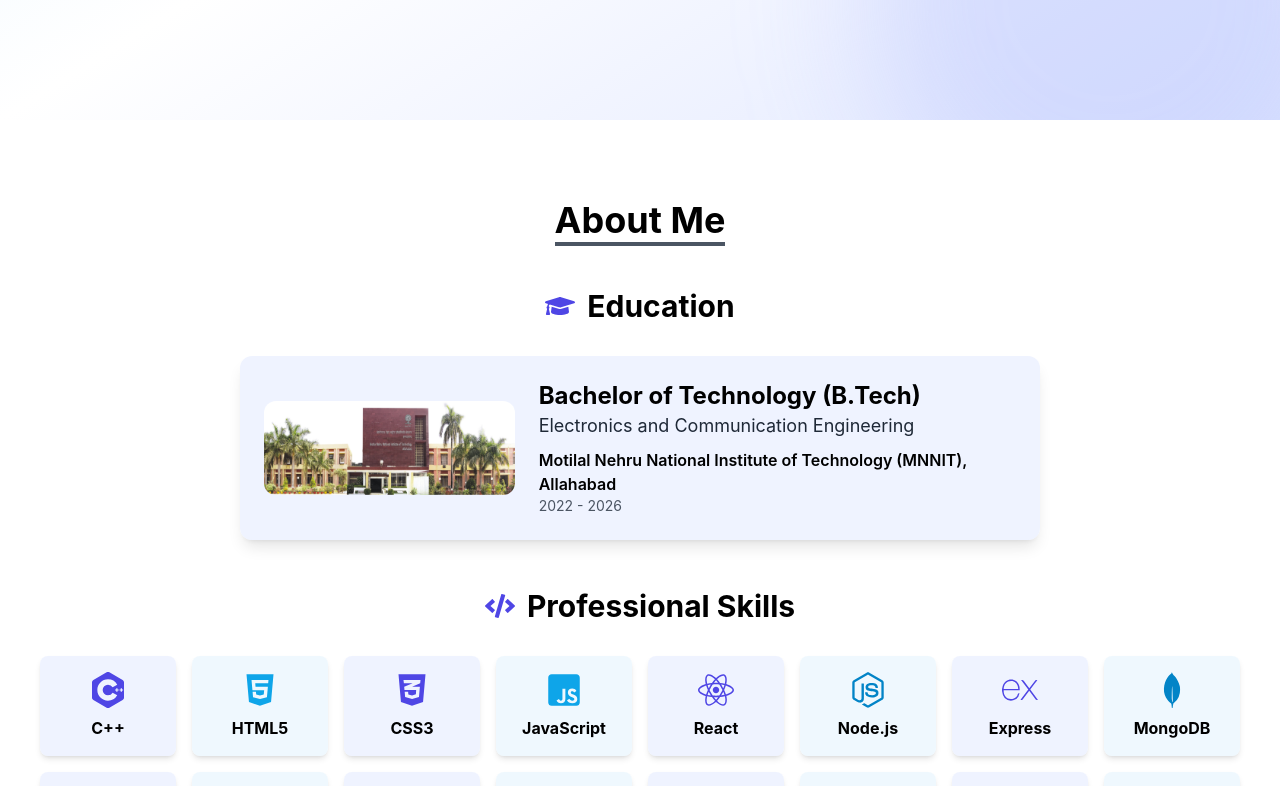
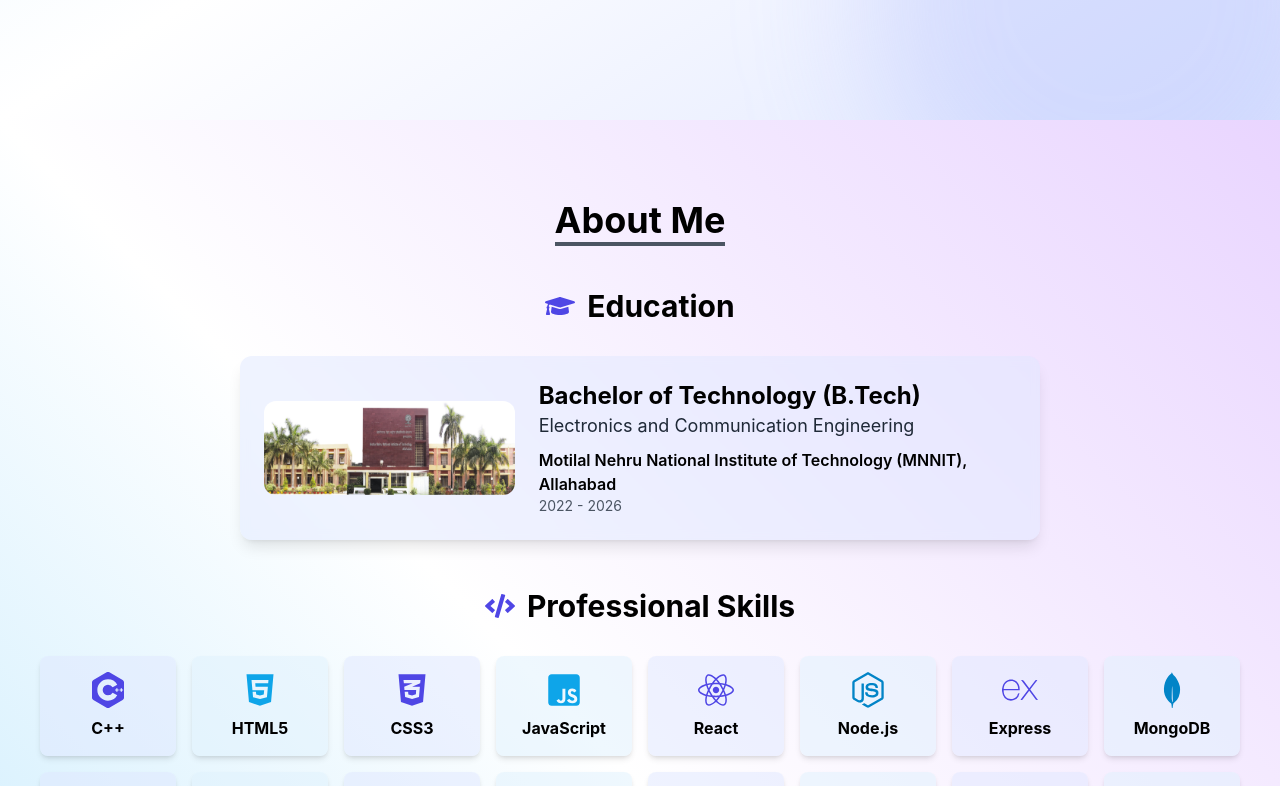
Before and after one commit to sourabh1211/Workspace_Portfolio, a React (Create React App) app: page / in a window 1280 px wide. Shown: the part 680-1466 px from the top of the page. Built offline with nearby package versions, Linux system fonts and the light colour scheme.

Commit message:
Update About.jsx

```diff
--- a/src/components/About.jsx
+++ b/src/components/About.jsx
@@ -169,7 +169,6 @@
 //   );
 // };
 
-// export default About;
 import React from 'react';
 import {
   FaGraduationCap,
@@ -216,7 +215,7 @@
 
 const About = () => {
   return (
-    <div name="about" className="w-full min-h-screen py-20 px-4 bg-light-gray">
+    <div name="about" className="w-full min-h-screen py-20 px-4 relative overflow-hidden bg-gradient-to-bl from-purple-200 via-white to-sky-200">
       <div className="max-w-[1200px] mx-auto">
         <div className="text-center mb-12">
           <h2 className="text-4xl font-bold inline border-b-4 border-gray-600 text-black">About Me</h2>
```
